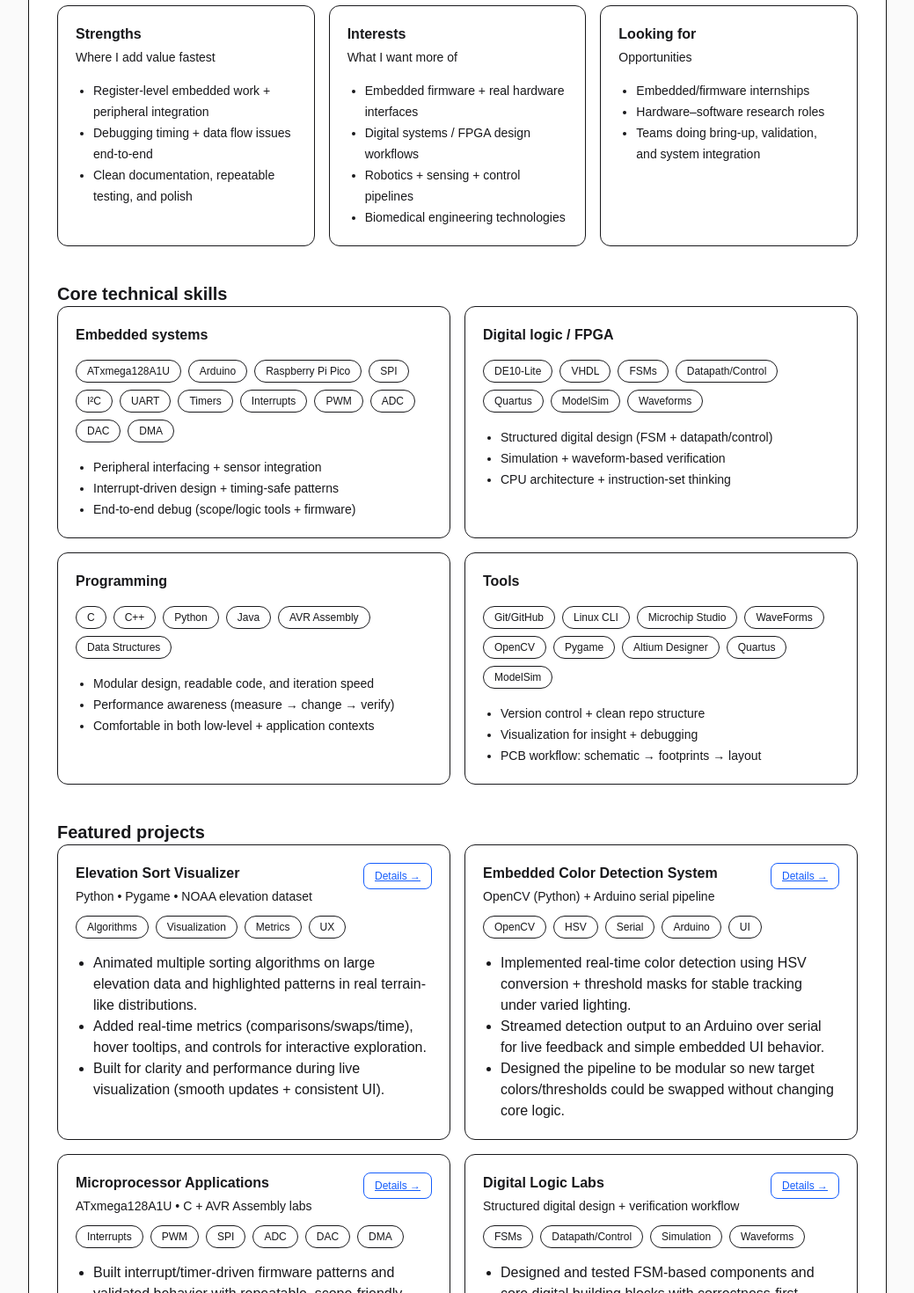
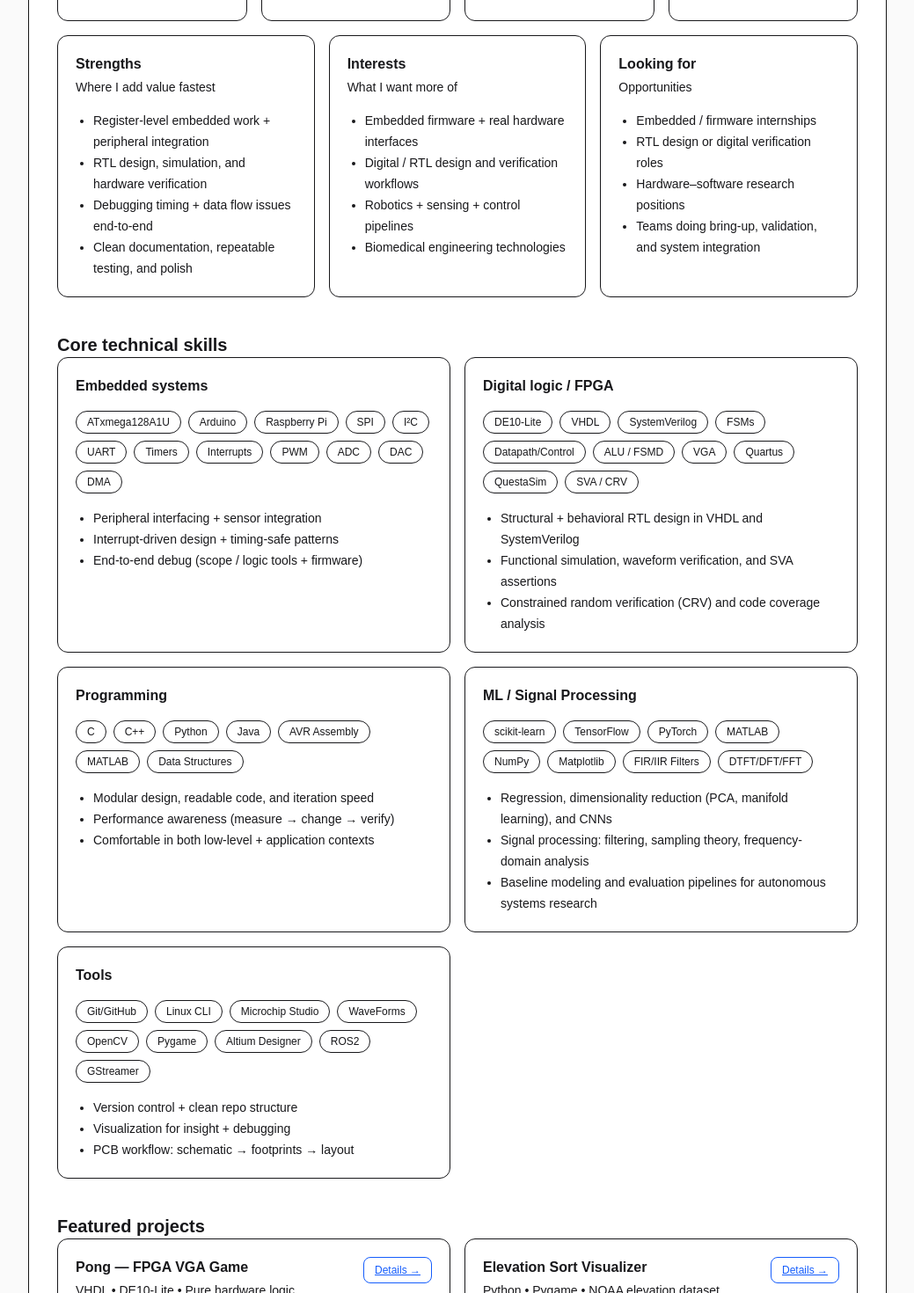
Before and after one commit to arionstern/engineering-portfolio, a Next.js app: page /overview in a window 1280 px wide. Shown: the part 700-2170 px from the top of the page at 88% size, without its empty margins (120-1159 px from the left). Built offline with nearby package versions, Linux system fonts and the light colour scheme.

Commit message:
updated overview page

```diff
--- a/src/app/overview/page.tsx
+++ b/src/app/overview/page.tsx
@@ -107,7 +107,7 @@ export default function OverviewPage() {
                 Hardware–software focused computer engineering
               </div>
               <p className="mt-3 text-sm leading-6 text-zinc-900">
-                I’m a Computer Engineering student at the University of Florida
+                I'm a Computer Engineering student at the University of Florida
                 focused on embedded systems, digital logic, and performance-aware
                 software. I like working close to the hardware–software
                 boundary—building systems where timing, data flow, and reliability
@@ -120,7 +120,10 @@ export default function OverviewPage() {
                 <Badge>Timers / Interrupts / PWM</Badge>
                 <Badge>ADC / DAC / DMA</Badge>
                 <Badge>FPGA / Digital Logic</Badge>
+                <Badge>VHDL / SystemVerilog</Badge>
+                <Badge>Verification / QuestaSim</Badge>
                 <Badge>C / C++ / Python</Badge>
+                <Badge>Python / ML</Badge>
                 <Badge>Altium PCB</Badge>
               </div>
             </div>
@@ -145,7 +148,6 @@ export default function OverviewPage() {
                 LinkedIn
               </Link>
 
-              {/* Put your PDF at: /public/resume.pdf */}
               <Link
                 href="/resume.pdf"
                 target="_blank"
@@ -163,15 +165,16 @@ export default function OverviewPage() {
         <div className="grid gap-4 md:grid-cols-4">
           <Stat label="University" value="University of Florida (HWCOE)" />
           <Stat label="GPA" value="4.00" />
-          <Stat label="Credits" value="69" />
+          <Stat label="Credits" value="87" />
           <Stat label="Expected grad" value="May 2028" />
         </div>
 
-        {/* Quick “strengths / interests / looking for” */}
+        {/* Strengths / Interests / Looking for */}
         <div className="mt-4 grid gap-4 md:grid-cols-3">
           <Card title="Strengths" subtitle="Where I add value fastest">
             <ul className="list-disc pl-5 leading-6">
               <li>Register-level embedded work + peripheral integration</li>
+              <li>RTL design, simulation, and hardware verification</li>
               <li>Debugging timing + data flow issues end-to-end</li>
               <li>Clean documentation, repeatable testing, and polish</li>
             </ul>
@@ -180,7 +183,7 @@ export default function OverviewPage() {
           <Card title="Interests" subtitle="What I want more of">
             <ul className="list-disc pl-5 leading-6">
               <li>Embedded firmware + real hardware interfaces</li>
-              <li>Digital systems / FPGA design workflows</li>
+              <li>Digital / RTL design and verification workflows</li>
               <li>Robotics + sensing + control pipelines</li>
               <li>Biomedical engineering technologies</li>
             </ul>
@@ -188,8 +191,9 @@ export default function OverviewPage() {
 
           <Card title="Looking for" subtitle="Opportunities">
             <ul className="list-disc pl-5 leading-6">
-              <li>Embedded/firmware internships</li>
-              <li>Hardware–software research roles</li>
+              <li>Embedded / firmware internships</li>
+              <li>RTL design or digital verification roles</li>
+              <li>Hardware–software research positions</li>
               <li>Teams doing bring-up, validation, and system integration</li>
             </ul>
           </Card>
@@ -202,7 +206,7 @@ export default function OverviewPage() {
             <div className="flex flex-wrap gap-2">
               <Badge>ATxmega128A1U</Badge>
               <Badge>Arduino</Badge>
-              <Badge>Raspberry Pi Pico</Badge>
+              <Badge>Raspberry Pi</Badge>
               <Badge>SPI</Badge>
               <Badge>I²C</Badge>
               <Badge>UART</Badge>
@@ -216,7 +220,7 @@ export default function OverviewPage() {
             <ul className="mt-4 list-disc pl-5 leading-6">
               <li>Peripheral interfacing + sensor integration</li>
               <li>Interrupt-driven design + timing-safe patterns</li>
-              <li>End-to-end debug (scope/logic tools + firmware)</li>
+              <li>End-to-end debug (scope / logic tools + firmware)</li>
             </ul>
           </Card>
 
@@ -224,16 +228,19 @@ export default function OverviewPage() {
             <div className="flex flex-wrap gap-2">
               <Badge>DE10-Lite</Badge>
               <Badge>VHDL</Badge>
+              <Badge>SystemVerilog</Badge>
               <Badge>FSMs</Badge>
               <Badge>Datapath/Control</Badge>
+              <Badge>ALU / FSMD</Badge>
+              <Badge>VGA</Badge>
               <Badge>Quartus</Badge>
-              <Badge>ModelSim</Badge>
-              <Badge>Waveforms</Badge>
+              <Badge>QuestaSim</Badge>
+              <Badge>SVA / CRV</Badge>
             </div>
             <ul className="mt-4 list-disc pl-5 leading-6">
-              <li>Structured digital design (FSM + datapath/control)</li>
-              <li>Simulation + waveform-based verification</li>
-              <li>CPU architecture + instruction-set thinking</li>
+              <li>Structural + behavioral RTL design in VHDL and SystemVerilog</li>
+              <li>Functional simulation, waveform verification, and SVA assertions</li>
+              <li>Constrained random verification (CRV) and code coverage analysis</li>
             </ul>
           </Card>
 
@@ -244,12 +251,31 @@ export default function OverviewPage() {
               <Badge>Python</Badge>
               <Badge>Java</Badge>
               <Badge>AVR Assembly</Badge>
+              <Badge>MATLAB</Badge>
               <Badge>Data Structures</Badge>
             </div>
             <ul className="mt-4 list-disc pl-5 leading-6">
               <li>Modular design, readable code, and iteration speed</li>
               <li>Performance awareness (measure → change → verify)</li>
               <li>Comfortable in both low-level + application contexts</li>
+            </ul>
+          </Card>
+
+          <Card title="ML / Signal Processing">
+            <div className="flex flex-wrap gap-2">
+              <Badge>scikit-learn</Badge>
+              <Badge>TensorFlow</Badge>
+              <Badge>PyTorch</Badge>
+              <Badge>MATLAB</Badge>
+              <Badge>NumPy</Badge>
+              <Badge>Matplotlib</Badge>
+              <Badge>FIR/IIR Filters</Badge>
+              <Badge>DTFT/DFT/FFT</Badge>
+            </div>
+            <ul className="mt-4 list-disc pl-5 leading-6">
+              <li>Regression, dimensionality reduction (PCA, manifold learning), and CNNs</li>
+              <li>Signal processing: filtering, sampling theory, frequency-domain analysis</li>
+              <li>Baseline modeling and evaluation pipelines for autonomous systems research</li>
             </ul>
           </Card>
 
@@ -262,8 +288,8 @@ export default function OverviewPage() {
               <Badge>OpenCV</Badge>
               <Badge>Pygame</Badge>
               <Badge>Altium Designer</Badge>
-              <Badge>Quartus</Badge>
-              <Badge>ModelSim</Badge>
+              <Badge>ROS2</Badge>
+              <Badge>GStreamer</Badge>
             </div>
             <ul className="mt-4 list-disc pl-5 leading-6">
               <li>Version control + clean repo structure</li>
@@ -276,6 +302,18 @@ export default function OverviewPage() {
         {/* Featured projects */}
         <SectionTitle>Featured projects</SectionTitle>
         <div className="grid gap-4 md:grid-cols-2">
+          <ProjectCard
+            title="Pong — FPGA VGA Game"
+            subtitle="VHDL • DE10-Lite • Pure hardware logic"
+            href="/projects/pong"
+            tags={["VHDL", "VGA", "FSM", "Bitmap Rendering", "DE10-Lite"]}
+            bullets={[
+              "Implemented a complete 2-player Pong game entirely in synthesized hardware — no CPU, no software, no framebuffer.",
+              "VGA output at 640×480 @ 60 Hz with ball physics, left/right paddles, dashed center line, and live scoreboard rendered from bitmap glyph arrays.",
+              "Top-level FSM manages three game states (Start, Gameplay, Game Over) with next-position lookahead collision detection.",
+            ]}
+          />
+
           <ProjectCard
             title="Elevation Sort Visualizer"
             subtitle="Python • Pygame • NOAA elevation dataset"
@@ -313,7 +351,7 @@ export default function OverviewPage() {
           />
 
           <ProjectCard
-            title="Digital Logic Labs"
+            title="Digital Logic Labs (EEL3701C)"
             subtitle="Structured digital design + verification workflow"
             href="/labs/digital-logic-labs"
             tags={["FSMs", "Datapath/Control", "Simulation", "Waveforms"]}
@@ -326,8 +364,10 @@ export default function OverviewPage() {
         </div>
 
         {/* Engineering Teams */}
-        <SectionTitle>Engineering teams</SectionTitle>
+        <SectionTitle>Engineering teams & research</SectionTitle>
         <div className="grid gap-4">
+
+          {/* Swamp Launch */}
           <Card
             title="Swamp Launch (IREC Team) — Avionics PCB Design & Payload Software"
             subtitle="University of Florida | 2025 – Present"
@@ -369,6 +409,81 @@ export default function OverviewPage() {
               <Link href="/overview/swamp-launch" className="text-blue-600 underline">
                 View details →
               </Link>
+            </div>
+          </Card>
+
+          {/* Dream Team - OR Table */}
+          <Card
+            title="Dream Team Engineering — OR Table Project"
+            subtitle="University of Florida | 2025 – Present"
+          >
+            <div className="flex flex-wrap gap-2">
+              <Badge>Raspberry Pi</Badge>
+              <Badge>Computer Vision</Badge>
+              <Badge>Linux</Badge>
+              <Badge>Networking</Badge>
+              <Badge>GPIO</Badge>
+              <Badge>Camera</Badge>
+            </div>
+
+            <ul className="mt-4 list-disc pl-5 leading-6">
+              <li>
+                Developing a camera system to record and track surgical equipment on an operating room table, in collaboration with a UF general surgery resident, with the goal of reducing instrument waste in open surgical procedures (20–60% of tools are unused per case, costing ~$1M/year in unnecessary sterilization).
+              </li>
+              <li>
+                Integrated Raspberry Pi with an external camera and RGB LED indicator, synchronizing button-press events to camera recording start/stop and visual feedback via GPIO control.
+              </li>
+              <li>
+                Contributing to the hardware and software pipeline that will feed footage into ML-based surgical tool detection models (YOLO, SAM) for identifying which instruments are used versus left idle.
+              </li>
+            </ul>
+          </Card>
+
+          {/* TEA Lab */}
+          <Card
+            title="TEA Lab — Autonomous Systems Research"
+            subtitle="Trustworthy Engineered Autonomy Lab, University of Florida | 2025"
+          >
+            <div className="flex flex-wrap gap-2">
+              <Badge>Python</Badge>
+              <Badge>PyTorch</Badge>
+              <Badge>ROS2</Badge>
+              <Badge>GStreamer</Badge>
+              <Badge>VAE</Badge>
+              <Badge>Trajectory Prediction</Badge>
+              <Badge>DonkeyCar</Badge>
+              <Badge>Linux</Badge>
+            </div>
+
+            <ul className="mt-4 list-disc pl-5 leading-6">
+              <li>
+                Attempted to design a synchronized multi-camera data collection system for an autonomous DonkeyCar platform, engineering low-latency H264 UDP video streaming pipelines with GStreamer and OpenCV while addressing ROS2 cross-version compatibility, distributed timestamp alignment, and network latency. After extensive experimentation, persistent synchronization instability led the team to pivot toward higher-priority research tasks — providing practical experience in distributed real-time systems engineering and architecture tradeoff analysis.
+              </li>
+              <li>
+                Built and evaluated trajectory-prediction baselines for the PIWM (Physically Interpretable World Models) framework: trained a Variational Autoencoder (VAE) for image encoding, implemented a state extractor mapping latent features to 2D coordinates, and implemented DVBF-style and SINDYc-inspired baseline predictive models.
+              </li>
+              <li>
+                Designed multi-step rollout evaluation scripts and visualization tools across horizons of 5, 15, 25, and 35 steps; DVBF consistently outperformed SINDYc (5-step RMSE ≈ 0.034, 35-step RMSE ≈ 0.101). Established a reproducible experimentation pipeline for future PIWM extensions.
+              </li>
+            </ul>
+
+            <div className="mt-4 flex flex-wrap gap-4 text-sm">
+              <a
+                href="https://tea.ece.ufl.edu/"
+                target="_blank"
+                rel="noopener noreferrer"
+                className="text-blue-600 underline"
+              >
+                TEA Lab
+              </a>
+              <a
+                href="https://github.com/Trustworthy-Engineered-Autonomy-Lab/PIWM"
+                target="_blank"
+                rel="noopener noreferrer"
+                className="text-blue-600 underline"
+              >
+                PIWM Repository
+              </a>
             </div>
           </Card>
         </div>
@@ -475,18 +590,20 @@ export default function OverviewPage() {
           <Card title="UF Scholarships & Recognition" subtitle="Academic standing">
             <ul className="list-disc pl-5 leading-6">
               <li>University of Florida Distinguished Scholar Waiver</li>
-              <li>Dean’s List (Fall 2024, Spring 2025)</li>
+              <li>Dean's List — Fall 2024, Spring 2025, Spring 2026</li>
+              <li>Eta Kappa Nu (HKN) — IEEE Honor Society, initiated Spring 2026</li>
             </ul>
           </Card>
 
-          <Card title="Career interests" subtitle="Where I’m aiming">
+          <Card title="Career interests" subtitle="Where I'm aiming">
             <div className="flex flex-wrap gap-2">
               <Badge>Embedded Systems</Badge>
+              <Badge>RTL / Digital Design</Badge>
               <Badge>FPGA / Chip Design</Badge>
+              <Badge>Digital Verification</Badge>
               <Badge>Robotics</Badge>
               <Badge>VLSI</Badge>
               <Badge>IoT</Badge>
-              <Badge>Digital Verification</Badge>
               <Badge>Machine Learning</Badge>
             </div>
           </Card>
```
